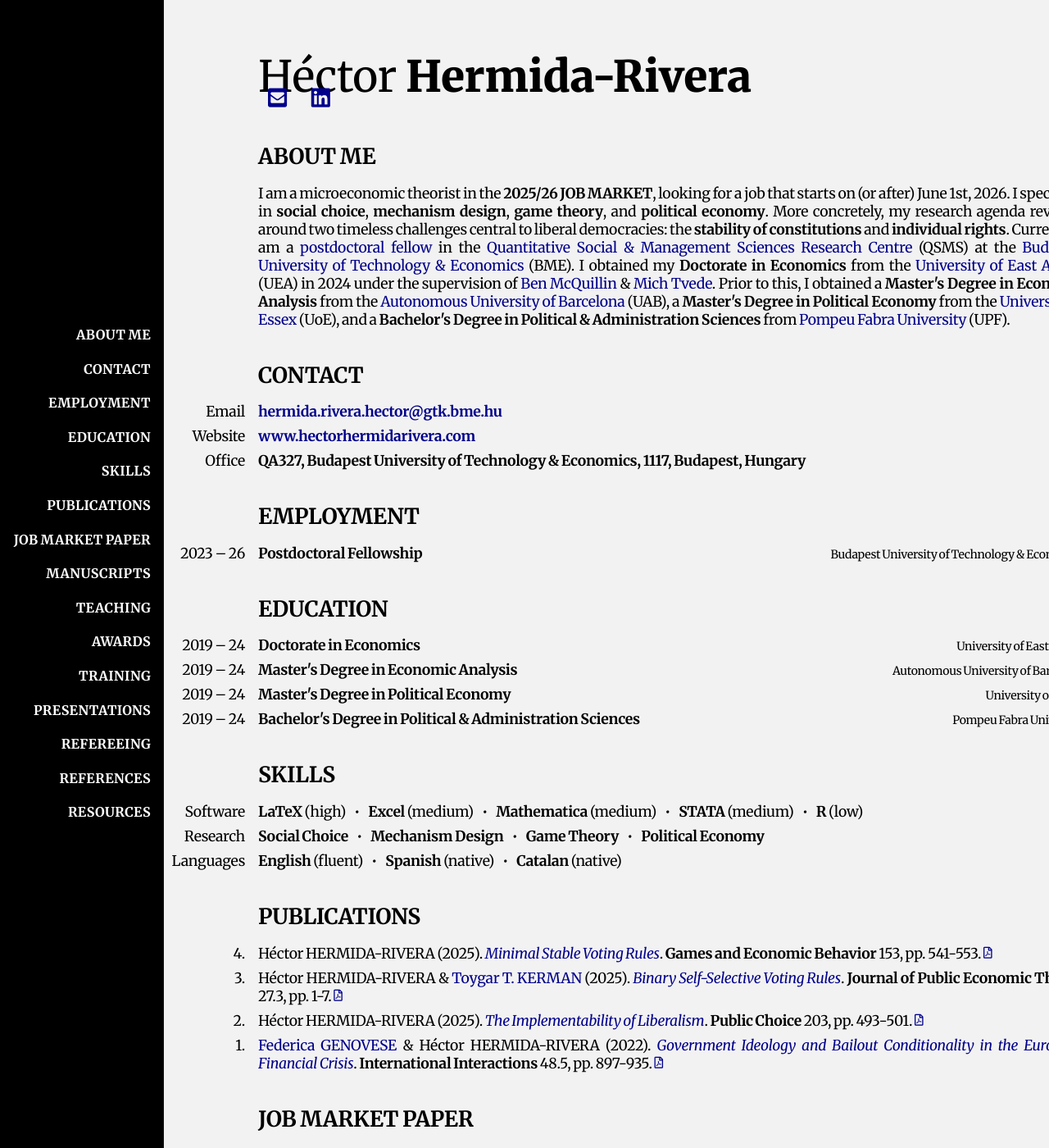
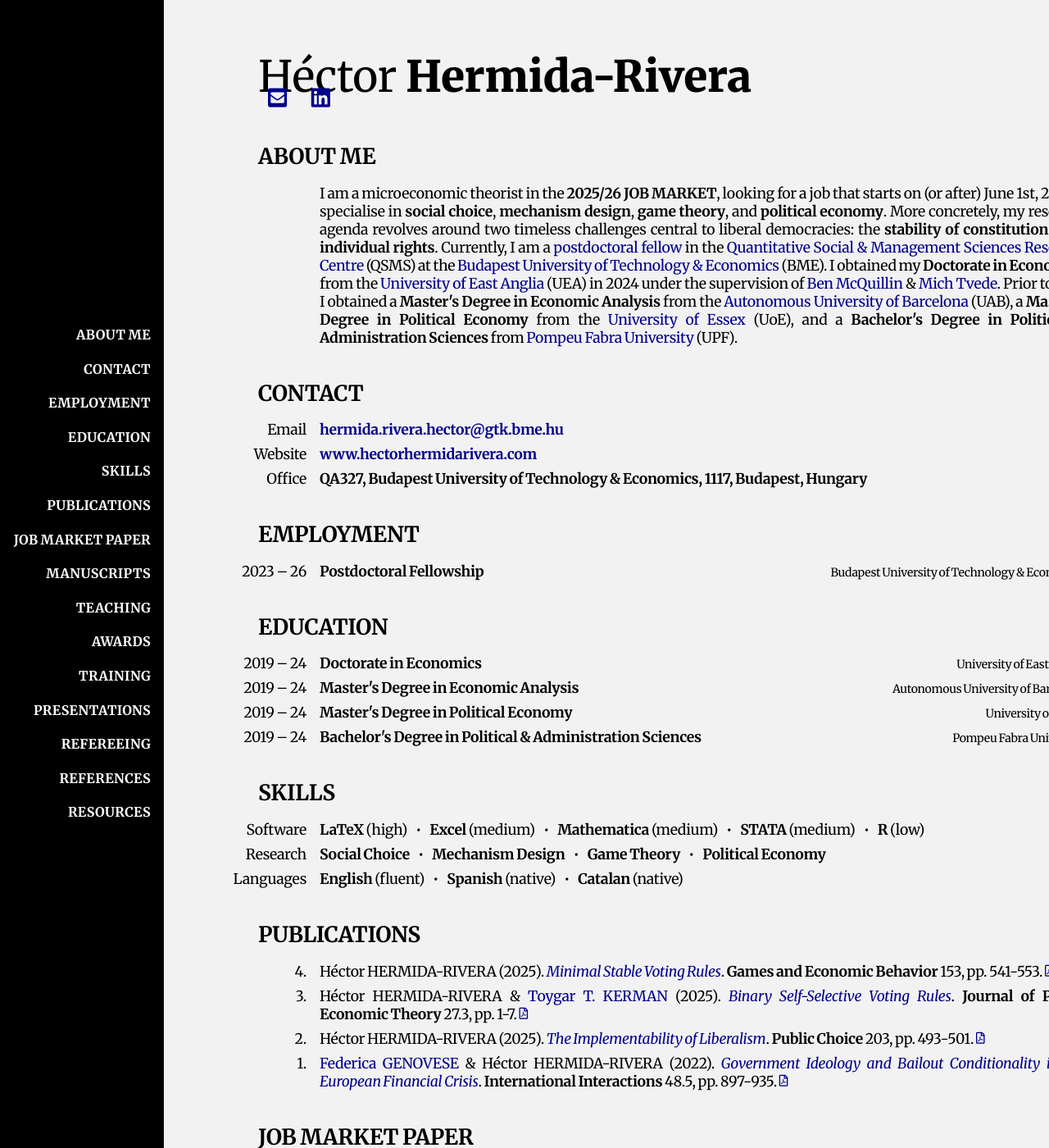
Before and after one commit to HectorHermidaRivera/hectorhermidarivera.github.io, a Jekyll site: the page built from index.md, in a window 1280 px wide and 1400 px high. Shown: the whole window at 82% size. Built offline with Jekyll 4.4.1, drawn with Linux system fonts in a browser that asks for light colours; a style sheet for code colours, icons or effects is not loaded.

Commit message:
Update style.css

```diff
--- a/assets/css/style.css
+++ b/assets/css/style.css
@@ -61,7 +61,7 @@ body {
 /* Two-column layout */
 .two-column {
   display: grid;
-  grid-template-columns: 105px auto;
+  grid-template-columns: 180px auto;
   gap: 8px 16px;
   align-items: start;
   margin-top: 0px;
@@ -108,7 +108,7 @@ body {
 
 .two-column-2rows {
   display: grid;
-  grid-template-columns: 105px auto;
+  grid-template-columns: 180px auto;
   gap: 8px 16px;
 }
 
@@ -149,7 +149,7 @@ body {
 /* grid for date + right content */
 .two-column-3rows {
   display: grid;
-  grid-template-columns: 105px 1fr;
+  grid-template-columns: 180px 1fr;
   gap: 8px 16px;
   align-items: start;
 }
```
